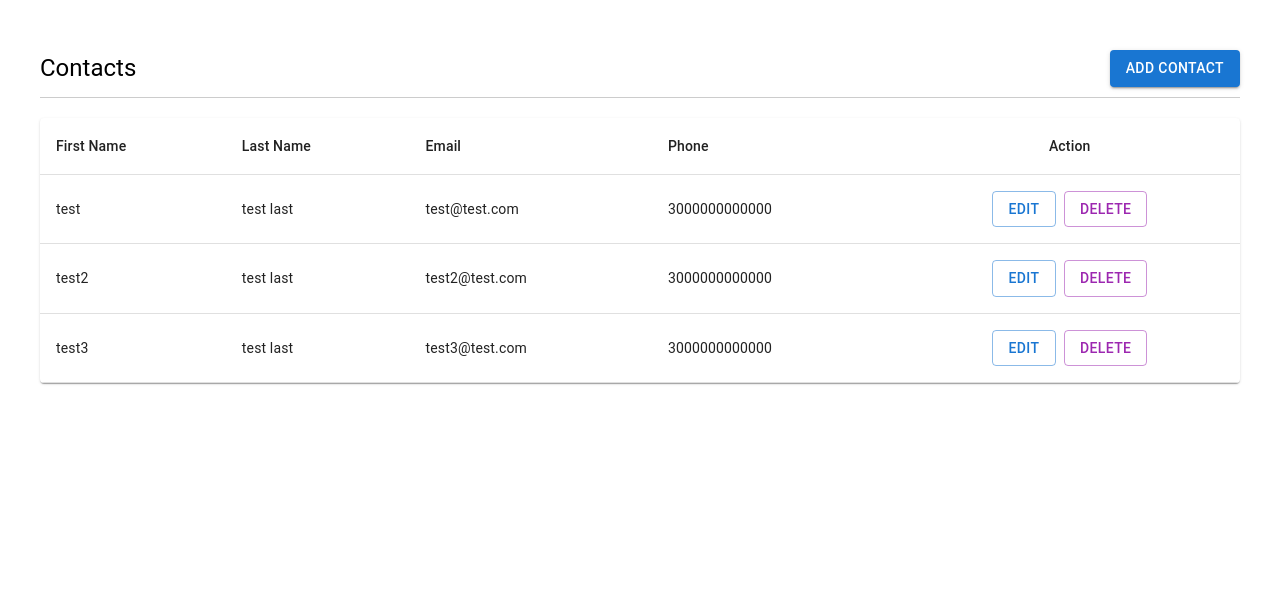
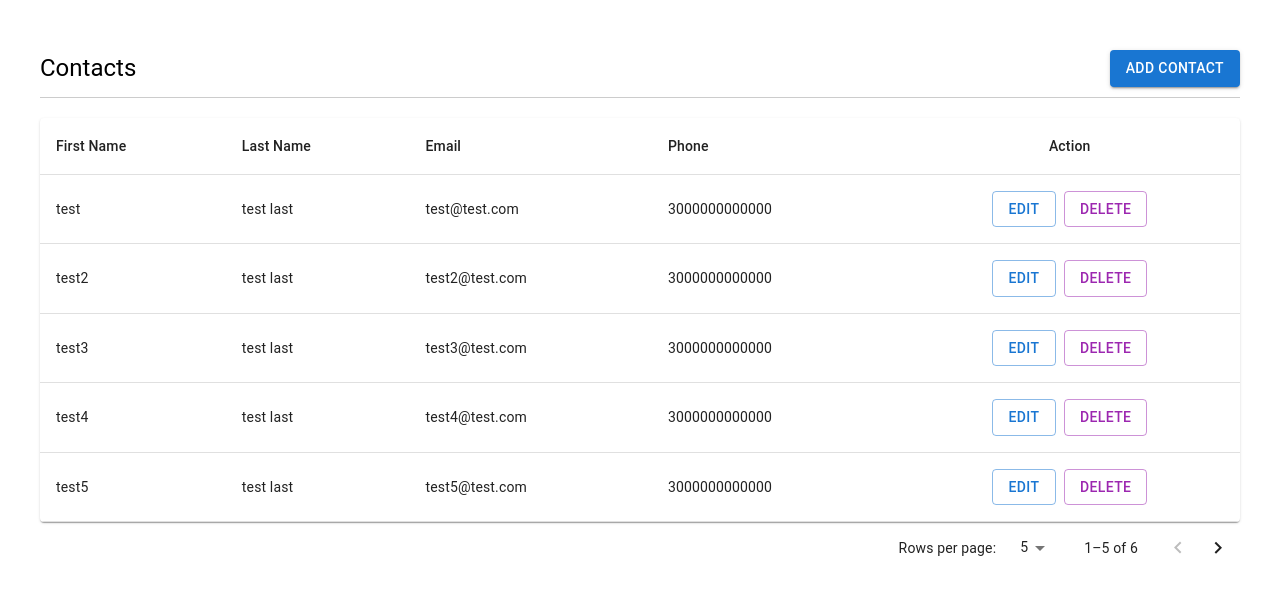
Before and after one commit to naveedaheer/react-contacts-management, a React (Create React App) app: page / in a window 1280 px wide. Shown: the top 594 px of the page. Built offline with nearby package versions, Linux system fonts and the light colour scheme.

Commit message:
implemented Pagination for contact table

```diff
--- a/src/components/table.tsx
+++ b/src/components/table.tsx
@@ -1,4 +1,4 @@
-import { FC } from "react";
+import { FC, useState } from "react";
 import {
   Table,
   TableBody,
@@ -8,6 +8,7 @@ import {
   TableRow,
   Paper,
   Button,
+  TablePagination,
 } from "@mui/material";
 import { ContactTableProps } from "interfaces/components/table";
 import styled from "@emotion/styled";
@@ -18,7 +19,30 @@ const ActionContainer = styled.div`
   justify-content: center;
 `;
 const ContactTable: FC<ContactTableProps> = ({ data, actions }) => {
+  const [pageNumber, setPageNumber] = useState(0);
+  const [pageSizeRowNumber, setPageSizeRowNumber] = useState(5);
+
+  const handleChangePageNumber = (
+    event: React.MouseEvent<HTMLButtonElement> | null,
+    newPage: number
+  ) => {
+    setPageNumber(newPage);
+  };
+
+  const handleChangePageSize = (
+    event: React.ChangeEvent<HTMLInputElement>
+  ) => {
+    setPageSizeRowNumber(parseInt(event.target.value, 10));
+    setPageNumber(0);
+  };
+
+  const displayedData = data.slice(
+    pageNumber * pageSizeRowNumber,
+    pageNumber * pageSizeRowNumber + pageSizeRowNumber
+  );
+
   return (
+    <>
       <TableContainer component={Paper}>
         <Table>
           <TableHead>
@@ -31,7 +55,7 @@ const ContactTable: FC<ContactTableProps> = ({ data, actions }) => {
             </TableRow>
           </TableHead>
           <TableBody>
-          {data.map((row) => (
+            {displayedData.map((row) => (
               <TableRow key={row.id}>
                 <TableCell>{row.first_name}</TableCell>
                 <TableCell>{row.last_name}</TableCell>
@@ -60,6 +84,16 @@ const ContactTable: FC<ContactTableProps> = ({ data, actions }) => {
           </TableBody>
         </Table>
       </TableContainer>
+      <TablePagination
+        rowsPerPageOptions={[5, 10, 25]}
+        component="div"
+        count={data.length}
+        rowsPerPage={pageSizeRowNumber}
+        page={pageNumber}
+        onPageChange={handleChangePageNumber}
+        onRowsPerPageChange={handleChangePageSize}
+      />
+    </>
   );
 };
 
--- a/src/view/contact/contactList.tsx
+++ b/src/view/contact/contactList.tsx
@@ -4,7 +4,7 @@ import ContactTable from "components/table";
 import { IContactData } from "interfaces/components/table";
 import styled from "@emotion/styled";
 import { CreateContactModal } from "./createContactModal";
-import { useState } from "react";
+import {  useState } from "react";
 
 const ContactListHeader = styled(Box)`
   display: flex;
@@ -33,6 +33,27 @@ const data: IContactData[] = [
     id: "1222",
     email: "test3@test.com",
     first_name: "test3",
+    last_name: "test last",
+    phone_number: 3000000000000,
+  },
+  {
+    id: "12134",
+    email: "test4@test.com",
+    first_name: "test4",
+    last_name: "test last",
+    phone_number: 3000000000000,
+  },
+  {
+    id: "133233",
+    email: "test5@test.com",
+    first_name: "test5",
+    last_name: "test last",
+    phone_number: 3000000000000,
+  },
+  {
+    id: "12322",
+    email: "test6@test.com",
+    first_name: "test6",
     last_name: "test last",
     phone_number: 3000000000000,
   },
```
Lines whose indentation alone changed are shown as unchanged.
